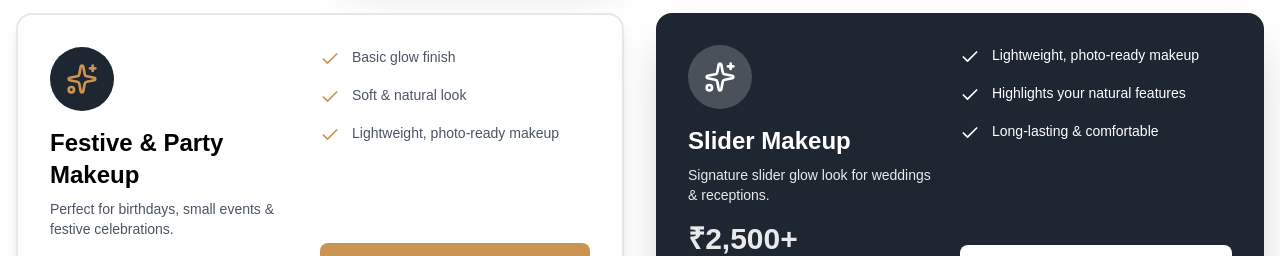
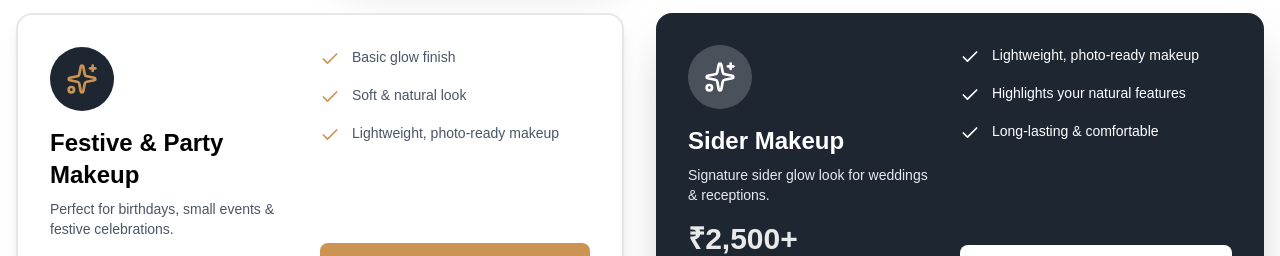
Before and after one commit to naxixdigital-hue/makeupartistkrutikaa, a Next.js app: page / in a window 1280 px wide. Shown: the part 5260-5516 px from the top of the page. Built offline with nearby package versions, Linux system fonts and the light colour scheme.

Commit message:
changes to pricing page

```diff
--- a/components/Pricing.tsx
+++ b/components/Pricing.tsx
@@ -85,13 +85,13 @@ const packages = [
   },
   {
     id: 6,
-    packageName: 'Slider Makeup',
+    packageName: 'Sider Makeup',
     price: '₹2,500+',
     icon: Sparkles,
     popular: true,
     layout: 'bottom',
     description:
-      'Signature slider glow look for weddings & receptions.',
+      'Signature sider glow look for weddings & receptions.',
     features: [
       'Lightweight, photo-ready makeup',
       'Highlights your natural features',
```
